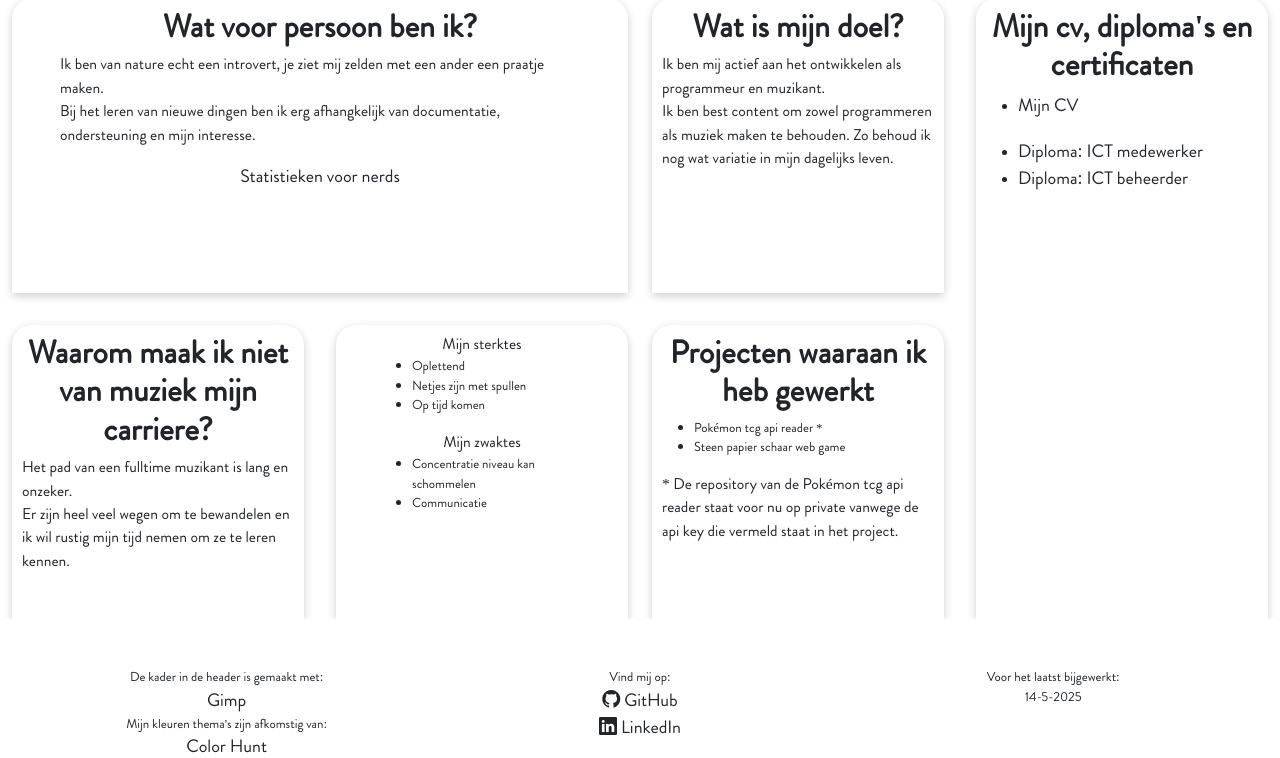
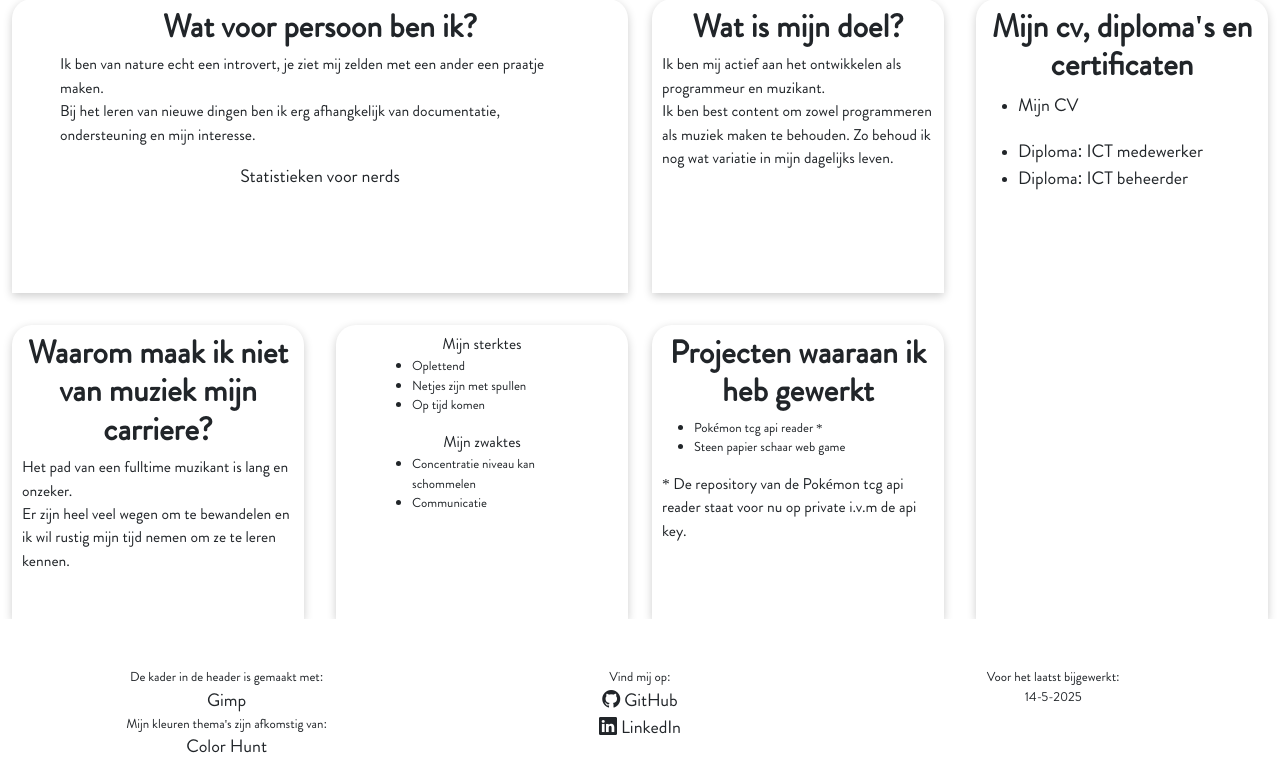
Before and after one commit to MossGuy/FirstPortfolio, a PHP site: page /wie_ben_ik.php in a window 1280 px wide. Shown: the part 457-1215 px from the top of the page. Run offline with PHP 8.4, Linux system fonts and the light colour scheme; the visitor is signed in with stand-in values (Sample User, id 1); data comes from the database, SQL or seed files in the repository.

Commit message:
content update

```diff
--- a/wie_ben_ik.php
+++ b/wie_ben_ik.php
@@ -109,7 +109,7 @@ check_session();
                     <li>Pokémon tcg api reader *</li>
                     <li>Steen papier schaar web game</li>
                 </ul>
-                <p>* De repository van de Pokémon tcg api reader staat voor nu op private vanwege de api key die vermeld staat in het project.</p>
+                <p>* De repository van de Pokémon tcg api reader staat voor nu op private i.v.m de api key.</p>
                 <br>
             </div>
         </div>
@@ -173,7 +173,7 @@ check_session();
                     <li>Pokémon tcg api reader *</li>
                     <li>Steen papier schaar web game</li>
                 </ul>
-                <p>* De repository van de Pokémon tcg api reader staat voor nu op private vanwege de api key die vermeld staat in het project.</p>
+                <p>* De repository van de Pokémon tcg api reader staat voor nu op private i.v.m de api key.</p>
                 <br>
             </div>
         </div>
```
